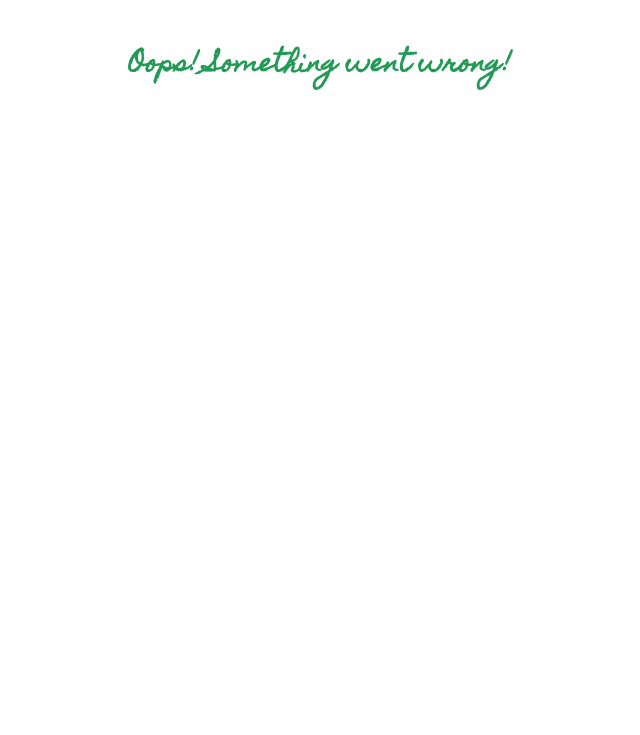
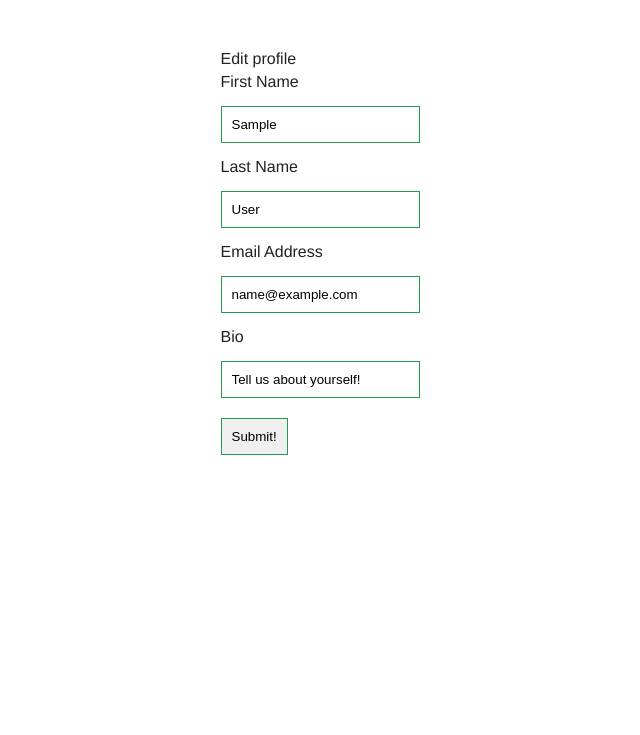
Before and after one commit to sidneyarcidiacono/Homework-4-Databases, a Flask app: page /edit_user in a window 1280 px wide. Shown: the part 40-775 px from the top of the page, without its empty margins (320-960 px from the left). Run offline with Flask 2, Linux system fonts and the light colour scheme; the visitor is signed in with stand-in values (Sample User, id 1); some libraries are stand-ins or nearby versions.

Commit message:
Created edit user functionality.

```diff
--- a/app.py
+++ b/app.py
@@ -2,6 +2,7 @@
 from flask import Flask, request, redirect, render_template, url_for, session, flash
 from flask_pymongo import PyMongo
 from flask_login import LoginManager, UserMixin, current_user, login_required, login_user, logout_user
+from user import User
 import os
 from bson.objectid import ObjectId
 
@@ -9,11 +10,9 @@ from bson.objectid import ObjectId
 # TODO:
 ############################################################
 # Input verification/pass length etc
-# Create delete user functionality
 # Hash Passwords
 # Edit bio functionality
 # Some kind of feedback when signed up "thanks for signing up! on homepage"
-# Refactor to use modules, clean up code
 
 ############################################################
 # SETUP
@@ -29,19 +28,6 @@ mongo = PyMongo(app)
 # Define flask-login config variables & instantiate LoginManager
 login_manager = LoginManager(app)
 login_manager.init_app(app)
-
-
-# Define User class
-class User(UserMixin):
-    """Define User class based on UserMixIn."""
-
-    user_database = mongo.db.users
-
-    def __init__(self, email, password, id):
-        """Initialize user properties."""
-        self.email = email
-        self.password = password
-        self.id = id
 
 
 # Define flask-login user_loader config function
@@ -168,7 +154,31 @@ def log_out():
 @app.route('/delete_user')
 def delete_user():
     """Delete user profile and log out user."""
-    pass
+    delete_user = mongo.db.users.delete_one({'_id': ObjectId(current_user['_id'])})
+    print(delete_user)
+    return redirect(url_for('plants_list'))
+
+
+@app.route('/edit_user', methods=['GET', 'POST'])
+def edit_user():
+    """Edit user bio, name & image."""
+    if request.method == 'POST':
+        print(current_user)
+        edit_user = mongo.db.users.update({'_id': ObjectId(current_user['_id'])},
+                                          {
+                                            '$set': {
+                                                'first_name': request.form['first-name'],
+                                                'last_name': request.form['last-name'],
+                                                'bio': request.form['bio']
+                                            }
+                                          })
+        return redirect(url_for('user'))
+    else:
+        user = current_user
+        context = {
+            'user': user
+        }
+        return render_template('edit_user.html', **context)
 
 
 @app.route('/create', methods=['GET', 'POST'])
--- a/static/user.js
+++ b/static/user.js
@@ -1,5 +1,6 @@
 const logOutBtn = document.getElementById('log-out')
 const deleteBtn = document.getElementById('delete-user')
+const editUserBtn = document.getElementById('edit_user_button')
 
 const deleteUserHandler = () => {
   confirmDel = confirm('Are you sure you want to delete profile? This cannot be undone.')
@@ -16,3 +17,8 @@ logOutBtn.addEventListener('click', () => {
   console.log('Log out button clicked')
   window.location.href = '/log_out'
 })
+
+editUserBtn.addEventListener('click', () => {
+  console.log('Edit button clicked')
+  window.location.href = '/edit_user'
+})
--- /dev/null
+++ b/templates/edit_user.html
@@ -0,0 +1,20 @@
+{% extends 'base.html' %}
+{% block content %}
+
+<main>
+  <div>
+    <form method="POST">
+      Edit profile </br>
+      <label for="first-name">First Name</label>
+        <input type="text" name="first-name" id="first-name" value={{ user['first_name'] }}></input>
+      <label for="last-name">Last Name</label>
+        <input type="text" name="last-name" id="last-name" value={{ user['last_name'] }}></input>
+      <label for="email">Email Address</label>
+        <input type="email" name="user_email" id="email" value={{ user['email'] }}></input>
+      <label for="bio">Bio</label>
+        <input type="text" name="bio" id="bio" value="Tell us about yourself!"></input>
+        <input type="submit" name="submit" value="Submit!">
+    </form>
+  </div>
+
+{% endblock content %}
--- a/templates/user.html
+++ b/templates/user.html
@@ -14,10 +14,11 @@
         <img class="avatar" src="https://external-content.duckduckgo.com/iu/?u=https%3A%2F%2Fi.ytimg.com%2Fvi%2F157JfoI6nGw%2Fmaxresdefault.jpg&f=1&nofb=1">
         <h2>Bio</h2>
           <p>
-              Lorem ipsum dolor sit amet, consectetur adipiscing elit, sed do eiusmod tempor incididunt ut labore et dolore magna aliqua. Ut enim ad minim veniam, quis nostrud exercitation ullamco laboris nisi ut aliquip ex ea commodo consequat. Duis aute irure dolor in reprehenderit in voluptate velit esse cillum dolore eu fugiat nulla pariatur. Excepteur sint occaecat cupidatat non proident, sunt in culpa qui officia deserunt mollit anim id est laborum.
+            {{ user['bio'] }}
           </p>
     </section>
 
+    <button id="edit_user_button">Edit Profile</button>
     <button id="log-out">Log Out</button>
     <button id="delete-user">Delete Profile</button>
 </main>
```
Also changed, not shown: user.py (added, +13 -0 lines).
